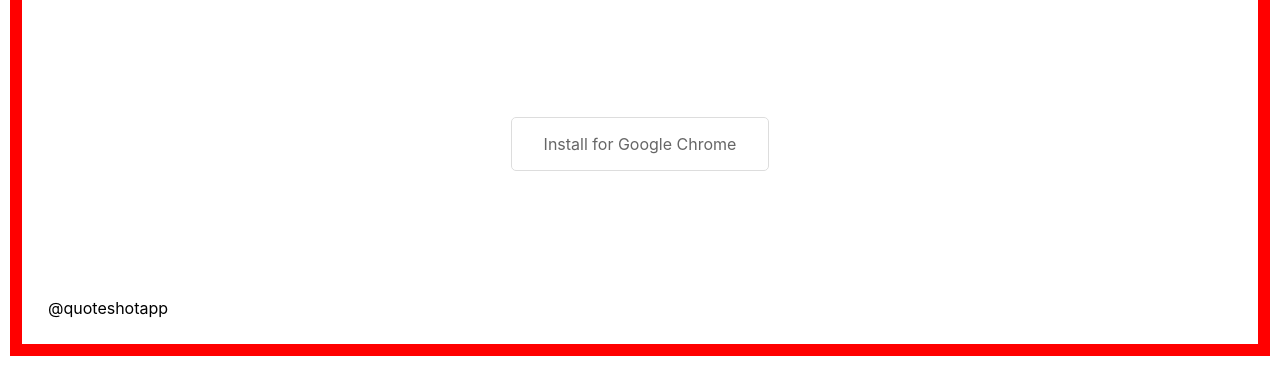
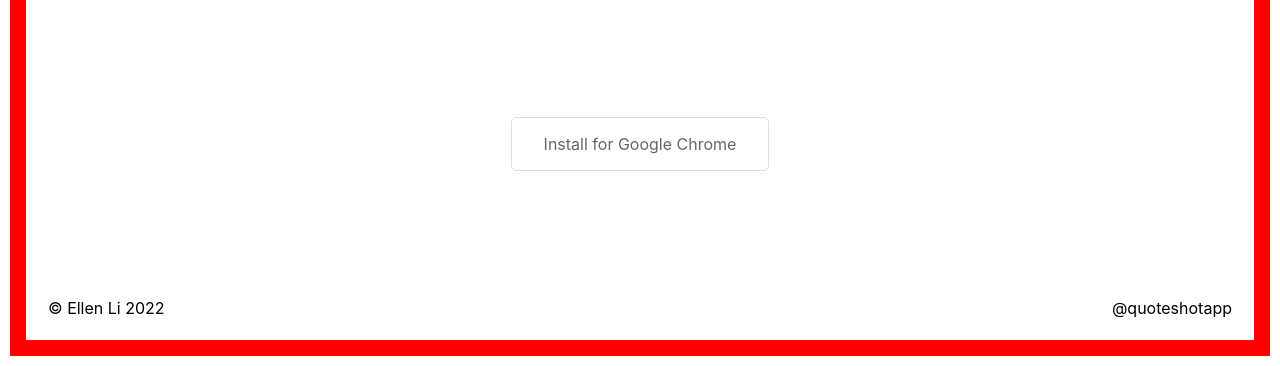
Before and after one commit to ellenli/quoteshot, a plain HTML site: page index.html in a window 1280 px wide. Shown: the part 434-800 px from the top of the page. Drawn offline with Linux system fonts and the light colour scheme.

Commit message:
links in the corner

```diff
--- a/index.html
+++ b/index.html
@@ -13,8 +13,10 @@
   <h1>Quoteshot</h1>
   <h2>Select text <strong>anywhere</strong>; share words <strong>everywhere</strong>.</h2>
 
-  <a class="install" href="">Install for Google Chrome</a>
+  <a class="install">Install for Google Chrome</a>
 
-  <p class="meta"><a href="https://twitter.com/quoteshotapp">@quoteshotapp</a></p>
+  <p class="left"><a href="https://ellen.li" target="_blank">&copy; Ellen Li 2022</a></p>
+  <p class="right"><a href="https://twitter.com/quoteshotapp">@quoteshotapp</a></p>
+
 </body>
 </html>
--- a/style.css
+++ b/style.css
@@ -65,15 +65,22 @@ h2 strong:last-of-type {
   right: 10px;
   top: 10px;
   bottom: 10px;
-  border: 1vw solid red;
+  border: 16px solid red;
   opacity: 1;
   z-index: -1;
 }
-.meta {
+.left {
   display: block;
   position: fixed;
   bottom: 0;
   left: 0;
+  margin: 3em;
+}
+.right {
+  display: block;
+  position: fixed;
+  bottom: 0;
+  right: 0;
   margin: 3em;
 }
 @media screen and (max-width: 1600px) {
```
